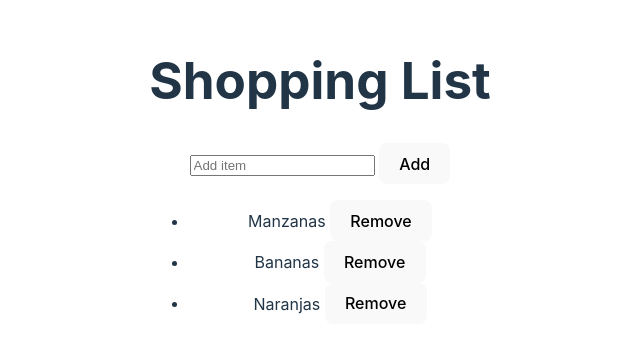
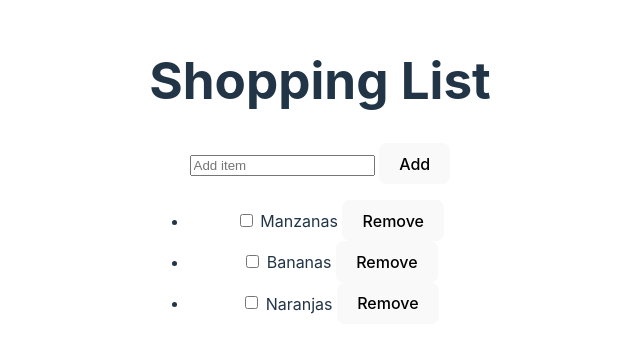
Before and after one commit to statick88/lista-compras-svelte, a Svelte app: page / in a window 1280 px wide. Shown: the part 221-574 px from the top of the page, without its empty margins (320-960 px from the left). Built offline with nearby package versions, Linux system fonts and the light colour scheme.

Commit message:
Update App.svelte

```diff
--- a/src/App.svelte
+++ b/src/App.svelte
@@ -1,16 +1,24 @@
 <script>
-  let items = ['Manzanas', 'Bananas', 'Naranjas'];
+  let items = [
+    { name: 'Manzanas', completed: false },
+    { name: 'Bananas', completed: false },
+    { name: 'Naranjas', completed: false }
+  ];
   let newItem = '';
 
   function addItem() {
     if (newItem.trim() !== '') {
-      items = [...items, newItem];
+      items = [...items, { name: newItem, completed: false }];
       newItem = '';
     }
   }
 
   function removeItem(index) {
     items = items.filter((_, i) => i !== index);
+  }
+
+  function toggleComplete(index) {
+    items[index].completed = !items[index].completed;
   }
 </script>
 
@@ -19,8 +27,23 @@
 <input type="text" bind:value={newItem} placeholder="Add item">
 <button on:click={addItem}>Add</button>
 
-<ul>
+<ul class="list-group">
   {#each items as item, index}
-    <li>{item} <button on:click={() => removeItem(index)}>Remove</button></li>
+    <li class="list-group-item">
+      <div class="form-check">
+        <input class="form-check-input" type="checkbox" bind:checked={item.completed} id={String(index)}>
+        <label class="form-check-label {item.completed ? 'completed' : ''}" for={String(index)}>{item.name}</label>
+        <button class="btn btn-danger" on:click={() => removeItem(index)}>Remove</button>
+      </div>
+    </li>
   {/each}
 </ul>
+
+
+
+
+<style>
+  .completed {
+    text-decoration: line-through;
+  }
+</style>
```
